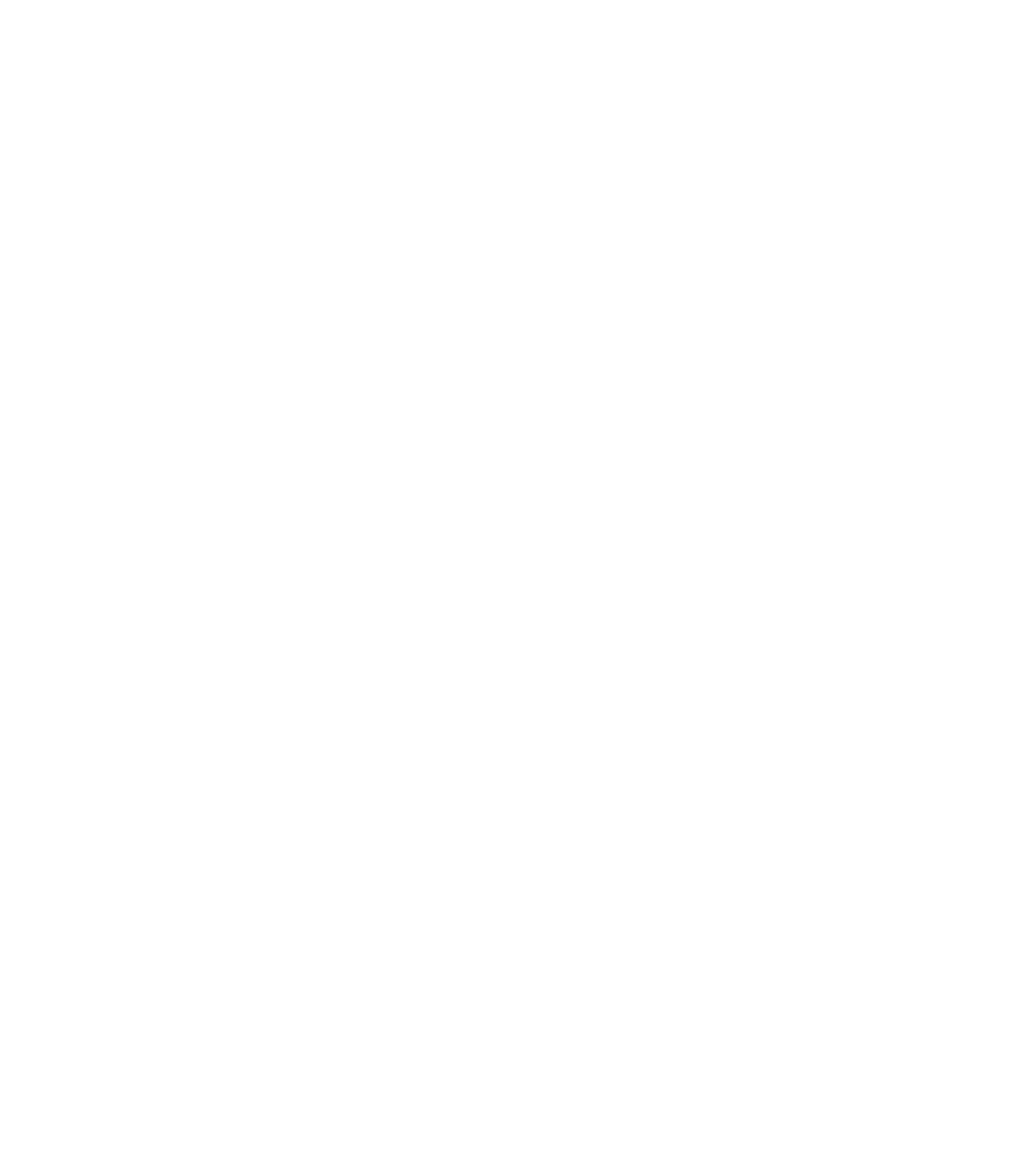
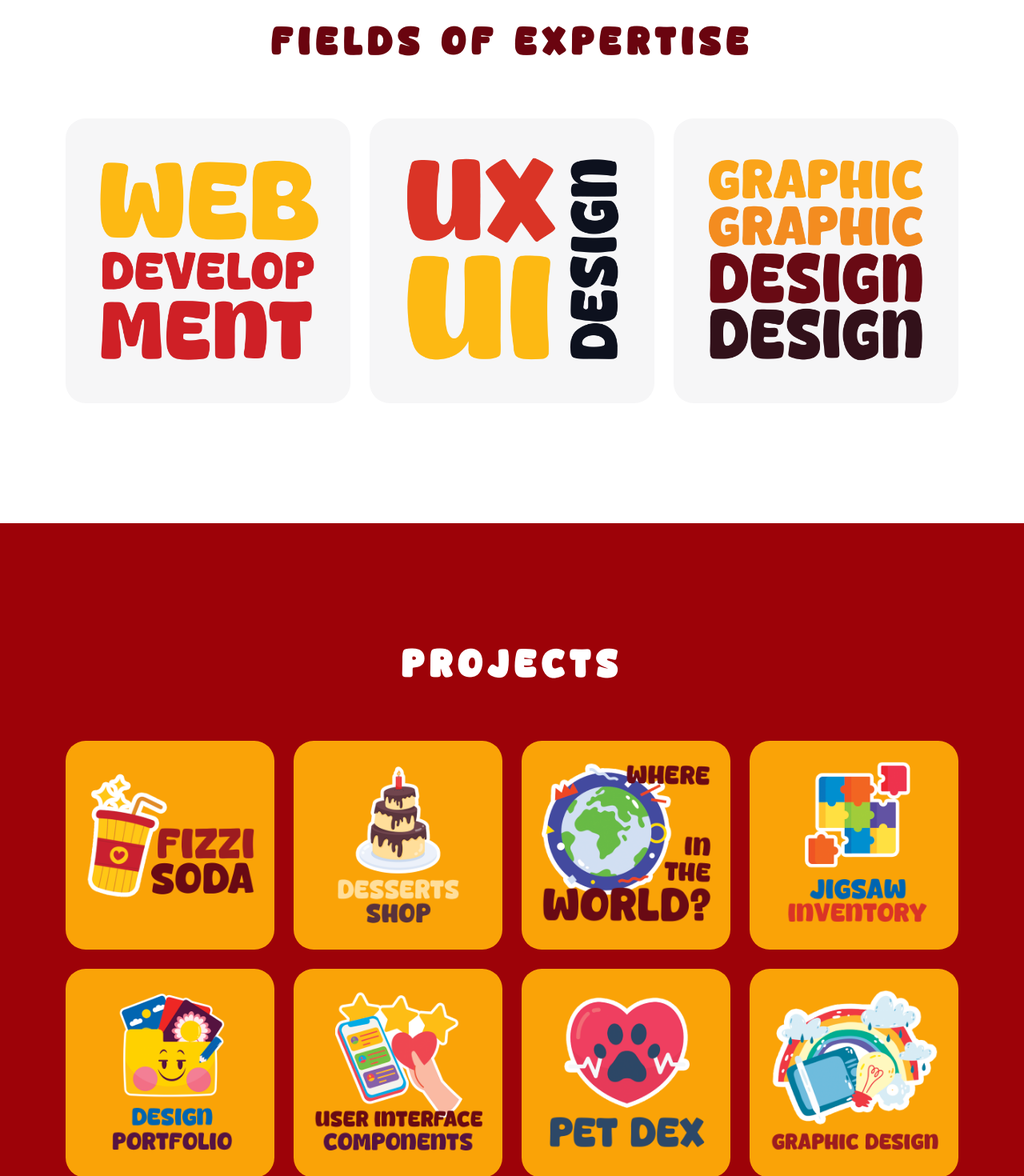
Before and after one commit to kharizzakaye/kharizza-viloria-portfolio, a React (Create React App) app: page / in a window 1280 px wide. Shown: the part 980-2450 px from the top of the page at 80% size. Before the commit the page ends 856 px from the top, so only its background shows below. Built offline with nearby package versions, Linux system fonts and the light colour scheme; the HTML template or start-up script is replaced by a standard one.

Commit message:
Projects Component

```diff
--- /dev/null
+++ b/src/components/ExpertiseComponent.tsx
@@ -0,0 +1,62 @@
+import React from 'react'
+import Card from 'react-bootstrap/Card';
+import { Row, Col, Container } from 'react-bootstrap';
+
+import "../styles/main.css";
+import "../styles/hover.css";
+
+type Props = {}
+
+const ExpertiseComponent = (props: Props) => {
+
+    const webDevelopmentImage = require("../assets/images/web-development.png");
+    const uxuiDesignImage = require("../assets/images/ux-ui-design.png");
+    const graphicDesignImage = require("../assets/images/graphic-design.png");
+
+    return (
+        <>
+            <section id="expertise-section" className="text-center">
+
+                <h2 className="sub-header hvr-wobble-vertical" id="subtitle-expertise">Fields of Expertise</h2>
+
+                <Container id="expertise-cards-section">
+                    <Row xl={3} lg={3} md={2} sm={1} xs={1} className="g-4">
+
+                        <Col className="hvr-grow-rotate">
+                            <Card className="h-100 expertise-card">
+                                <Card.Img
+                                    src={webDevelopmentImage}
+                                    alt="Image for web development expertise"
+                                />
+                            </Card>
+                        </Col>
+
+                        <Col className="hvr-grow-rotate">
+                            <Card className="h-100 expertise-card">
+                                <Card.Img
+                                    src={uxuiDesignImage}
+                                    alt="Image for UX/UI design expertise"
+                                />
+                            </Card>
+                        </Col>
+
+                        <Col className="hvr-grow-rotate">
+                            <Card className="h-100 expertise-card">
+                                <Card.Img
+                                    src={graphicDesignImage}
+                                    alt="Image for graphic design expertise"
+                                />
+                            </Card>
+                        </Col>
+
+                    </Row>
+                </Container>
+
+
+
+            </section>
+        </>
+    )
+}
+
+export default ExpertiseComponent
--- /dev/null
+++ b/src/components/ProjectsComponent.tsx
@@ -0,0 +1,85 @@
+import React from 'react'
+import Card from 'react-bootstrap/Card';
+import { Row, Col, Container } from 'react-bootstrap';
+
+import "../styles/main.css";
+import "../styles/hover.css";
+
+
+function ProjectsComponent() {
+
+    const projectsList = [
+        {
+            title: "Fizzi Soda",
+            imageLink: require("../assets/images/project-icons/fizzi-soda.png"),
+            projectLink: "/fizziSoda",
+        },
+        {
+            title: "Desserts Shop",
+            imageLink: require("../assets/images/project-icons/dessert-shop.png"),
+            projectLink: "/dessertsShop",
+        },
+        {
+            title: "Where in the world?",
+            imageLink: require("../assets/images/project-icons/world.png"),
+            projectLink: "/whereInTheWorld",
+        },
+        {
+            title: "Jigsaw Puzzle Inventory",
+            imageLink: require("../assets/images/project-icons/puzzle-inventory.png"),
+            projectLink: "/jigsawInventory",
+        },
+        {
+            title: "Design Portfolio",
+            imageLink: require("../assets/images/project-icons/design-portfolio.png"),
+            projectLink: "/designPortfolio",
+        },
+        {
+            title: "User Interface Components",
+            imageLink: require("../assets/images/project-icons/components.png"),
+            projectLink: "/uiComponents",
+        },
+        {
+            title: "Pet Dex",
+            imageLink: require("../assets/images/project-icons/pet-dex.png"),
+            projectLink: "/petDex",
+        },
+        {
+            title: "Graphic Design",
+            imageLink: require("../assets/images/project-icons/graphic-design.png"),
+            projectLink: "/graphicDesign",
+        },
+    ];
+
+
+    return (
+        <>
+            <section id="projects-section" className="text-center">
+                <h2 className="sub-header hvr-wobble-vertical" id="subtitle-projects">Projects</h2>
+
+                <Container id="project-cards-section">
+                    <Row xl={4} lg={3} md={2} sm={1} xs={1} className="g-4">
+
+                        { projectsList.map((project: any, index) => (
+
+                            <Col key={index} className="hvr-grow-rotate">
+                                <a href={`${project.projectLink}`} >
+                                    <Card className="h-100 project-card">
+                                        <Card.Img
+                                            src={`${project.imageLink}`}
+                                            alt={`Image for ${project.title}`}
+                                        />
+                                    </Card>
+                                </a>
+                            </Col>
+
+                        ))}
+
+                    </Row>
+                </Container>
+            </section>
+        </>
+    )
+}
+
+export default ProjectsComponent
--- a/src/pages/Homepage.tsx
+++ b/src/pages/Homepage.tsx
@@ -1,6 +1,8 @@
 import React from 'react'
 import NavbarComponent from '../components/NavbarComponent'
 import HeroComponent from '../components/HeroComponent'
+import ExpertiseComponent from '../components/ExpertiseComponent'
+import ProjectsComponent from '../components/ProjectsComponent'
 
 const Homepage = () => {
   return (
@@ -9,6 +11,8 @@
 
       <main>
         <HeroComponent />
+        <ExpertiseComponent />
+        <ProjectsComponent />
       </main>
     </>
   )
```
Also changed, not shown: data/projects.json (deleted, +0 -60 lines), src/pages/FizziSoda.tsx (added, +11 -0 lines).
